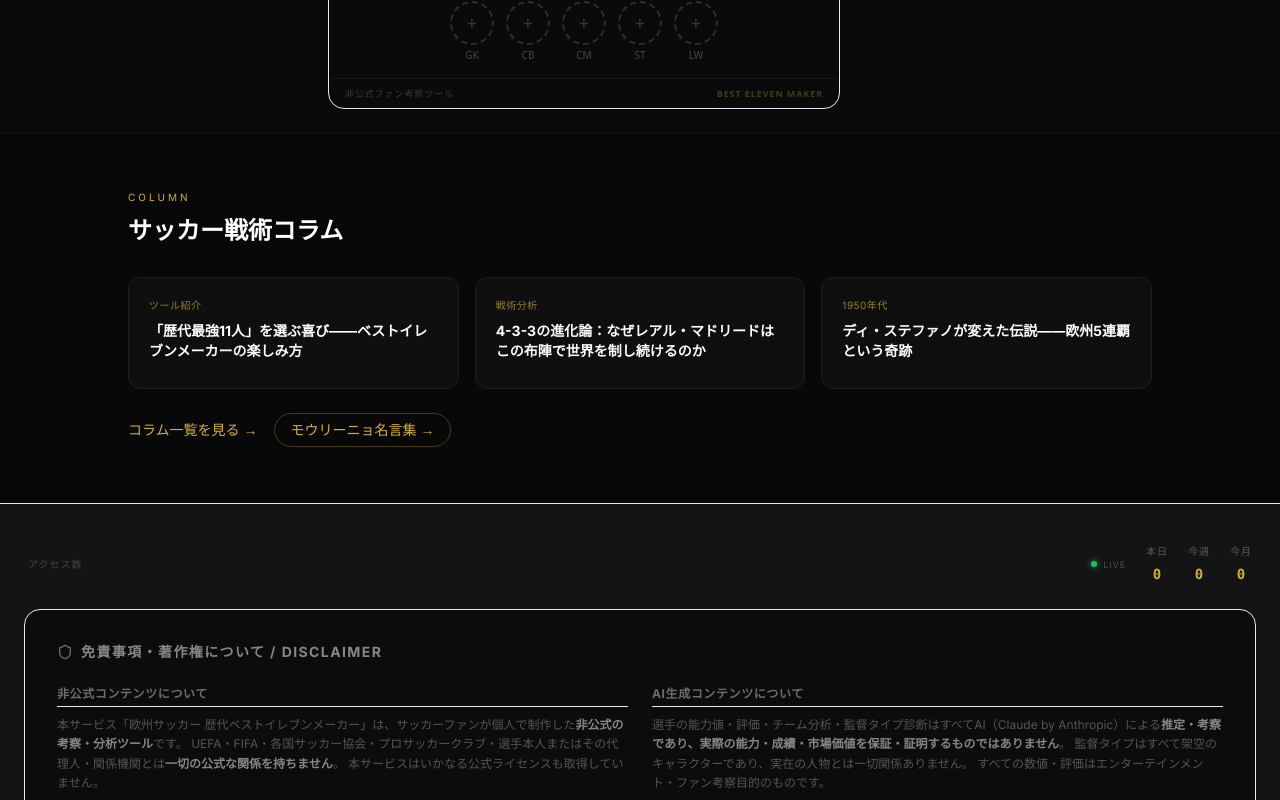
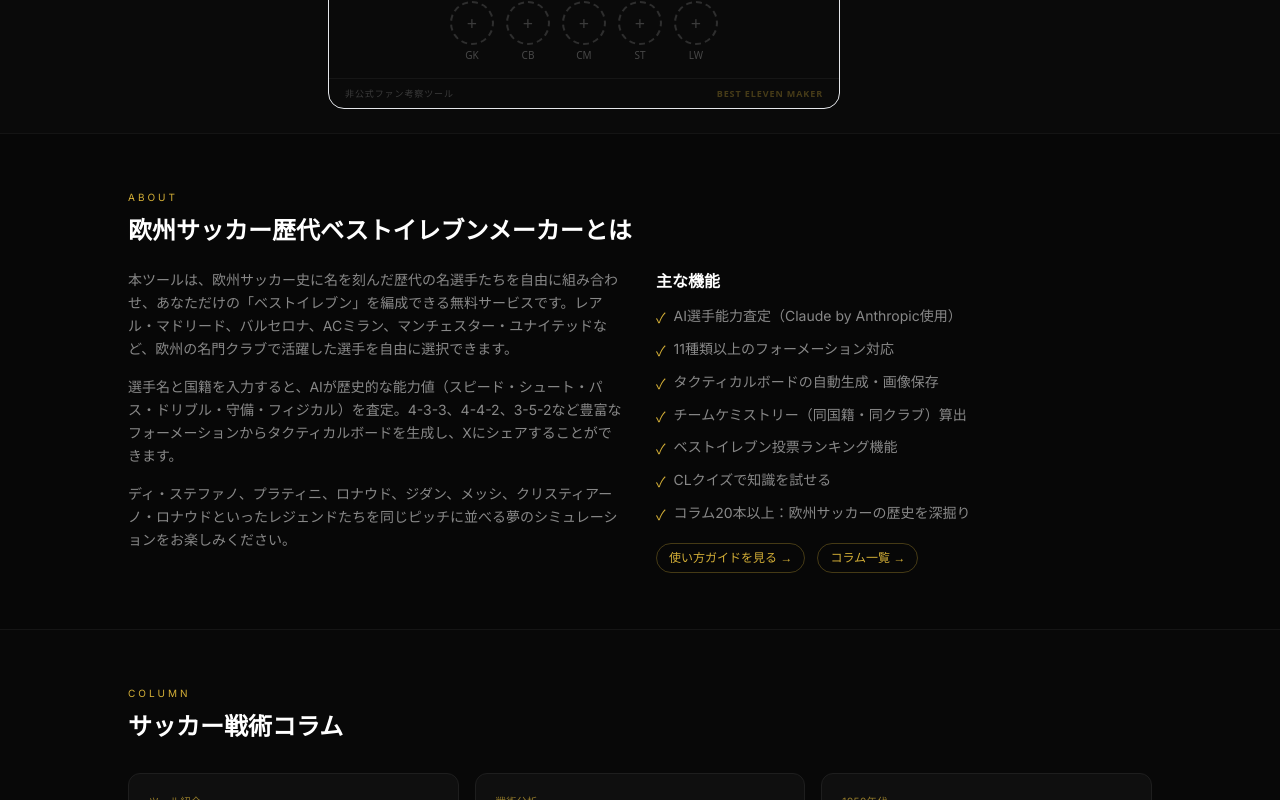
Before and after one commit to tomoakihara94-eng/ultrasrei-football, a Next.js app: page / in a window 1280 px wide. Shown: the part 980-1780 px from the top of the page. Built offline with nearby package versions, Linux system fonts and the light colour scheme; no server answers; a web font is replaced by a local one.

Commit message:
adsense: add sitemap, robots, JSON-LD schema, homepage content

```diff
--- a/src/app/blog/[slug]/page.tsx
+++ b/src/app/blog/[slug]/page.tsx
@@ -14,8 +14,21 @@ export async function generateMetadata({ params }: Props): Promise<Metadata> {
   const post = getBlogPost(slug);
   if (!post) return {};
   return {
-    title: `${post.title} | レアル・マドリードコラム`,
+    title: `${post.title} | 欧州サッカーコラム`,
     description: post.excerpt,
+    openGraph: {
+      title: post.title,
+      description: post.excerpt,
+      type: 'article',
+      url: `https://ultrasrei.com/blog/${slug}`,
+      siteName: '欧州サッカー歴代ベストイレブンメーカー',
+      locale: 'ja_JP',
+    },
+    twitter: {
+      card: 'summary_large_image',
+      title: post.title,
+      description: post.excerpt,
+    },
   };
 }
 
@@ -28,8 +41,24 @@ export default async function BlogPostPage({ params }: Props) {
   const prev = currentIndex > 0 ? blogPosts[currentIndex - 1] : null;
   const next = currentIndex < blogPosts.length - 1 ? blogPosts[currentIndex + 1] : null;
 
+  const articleJsonLd = {
+    '@context': 'https://schema.org',
+    '@type': 'Article',
+    headline: post.title,
+    description: post.excerpt,
+    author: { '@type': 'Organization', name: 'Hara Tech', url: 'https://ultrasrei.com/about' },
+    publisher: { '@type': 'Organization', name: 'Hara Tech', url: 'https://ultrasrei.com' },
+    url: `https://ultrasrei.com/blog/${slug}`,
+    inLanguage: 'ja',
+    mainEntityOfPage: { '@type': 'WebPage', '@id': `https://ultrasrei.com/blog/${slug}` },
+  };
+
   return (
     <div className="min-h-screen bg-[#0a0a0a] text-white" style={{ fontFamily: 'var(--font-inter)' }}>
+      <script
+        type="application/ld+json"
+        dangerouslySetInnerHTML={{ __html: JSON.stringify(articleJsonLd) }}
+      />
       {/* Header */}
       <header className="border-b border-[#1e1e1e] bg-[#0d0d0d]">
         <div className="max-w-3xl mx-auto px-6 py-4 flex items-center justify-between">
--- a/src/app/layout.tsx
+++ b/src/app/layout.tsx
@@ -15,12 +15,56 @@ const inter = Inter({
 });
 
 export const metadata: Metadata = {
-  title: '欧州サッカー歴代ベストイレブンメーカー',
-  description: '欧州サッカーの歴史的名手でベストイレブンを編成。AI能力査定＆タクティカルボード生成。非公式ファンアプリ。',
+  title: {
+    default: '欧州サッカー歴代ベストイレブンメーカー | ultrasrei.com',
+    template: '%s | 欧州サッカー歴代ベストイレブンメーカー',
+  },
+  description: '欧州サッカーの歴代名選手でベストイレブンを編成できる無料ツール。AIが選手の能力を査定し、タクティカルボードを自動生成。レアル・マドリード、バルセロナ、CL優勝クラブの名手を自由に組み合わせてXにシェアしよう。',
+  keywords: ['欧州サッカー', 'ベストイレブン', 'レアルマドリード', 'チャンピオンズリーグ', 'サッカー歴代選手', 'フォーメーション', 'タクティカルボード'],
+  authors: [{ name: 'Hara Tech' }],
+  creator: 'Hara Tech',
+  metadataBase: new URL('https://ultrasrei.com'),
   openGraph: {
     title: '欧州サッカー歴代ベストイレブンメーカー',
-    description: '歴史的名手でベストイレブンを作成してXにシェア',
+    description: '歴代名選手でベストイレブンを作成してXにシェア。AI能力査定＆タクティカルボード生成。',
     type: 'website',
+    url: 'https://ultrasrei.com',
+    siteName: '欧州サッカー歴代ベストイレブンメーカー',
+    locale: 'ja_JP',
+  },
+  twitter: {
+    card: 'summary_large_image',
+    title: '欧州サッカー歴代ベストイレブンメーカー',
+    description: '歴代名選手でベストイレブンを作成してXにシェア',
+  },
+  robots: {
+    index: true,
+    follow: true,
+    googleBot: {
+      index: true,
+      follow: true,
+    },
+  },
+};
+
+const jsonLd = {
+  '@context': 'https://schema.org',
+  '@type': 'WebApplication',
+  name: '欧州サッカー歴代ベストイレブンメーカー',
+  url: 'https://ultrasrei.com',
+  description: '欧州サッカーの歴代名選手でベストイレブンを編成できる無料ツール。AIが選手の能力を査定し、タクティカルボードを自動生成。',
+  applicationCategory: 'SportsApplication',
+  operatingSystem: 'Web',
+  inLanguage: 'ja',
+  author: {
+    '@type': 'Organization',
+    name: 'Hara Tech',
+    url: 'https://ultrasrei.com/about',
+  },
+  offers: {
+    '@type': 'Offer',
+    price: '0',
+    priceCurrency: 'JPY',
   },
 };
 
@@ -28,6 +72,10 @@ export default function RootLayout({ children }: { children: React.ReactNode })
   return (
     <html lang="ja" className={`${playfair.variable} ${inter.variable}`}>
       <head>
+        <script
+          type="application/ld+json"
+          dangerouslySetInnerHTML={{ __html: JSON.stringify(jsonLd) }}
+        />
         <script
           async
           src="https://pagead2.googlesyndication.com/pagead/js/adsbygoogle.js?client=ca-pub-5901528172536391"
--- a/src/app/page.tsx
+++ b/src/app/page.tsx
@@ -637,6 +637,52 @@ export default function Home() {
       {/* モバイル固定ボタン分の余白 */}
       <div className="lg:hidden h-20" />
 
+      {/* ===== ABOUT SECTION（SEO用静的コンテンツ） ===== */}
+      <section className="border-t border-white/5 bg-black/30 py-14 px-6">
+        <div className="max-w-5xl mx-auto">
+          <p className="text-[10px] tracking-[0.3em] text-[#D4AF37] uppercase mb-2">About</p>
+          <h2 className="text-2xl font-bold text-white mb-6" style={{ fontFamily: 'var(--font-playfair)' }}>
+            欧州サッカー歴代ベストイレブンメーカーとは
+          </h2>
+          <div className="grid md:grid-cols-2 gap-8 text-[#888] text-sm leading-relaxed">
+            <div>
+              <p className="mb-4">
+                本ツールは、欧州サッカー史に名を刻んだ歴代の名選手たちを自由に組み合わせ、あなただけの「ベストイレブン」を編成できる無料サービスです。レアル・マドリード、バルセロナ、ACミラン、マンチェスター・ユナイテッドなど、欧州の名門クラブで活躍した選手を自由に選択できます。
+              </p>
+              <p className="mb-4">
+                選手名と国籍を入力すると、AIが歴史的な能力値（スピード・シュート・パス・ドリブル・守備・フィジカル）を査定。4-3-3、4-4-2、3-5-2など豊富なフォーメーションからタクティカルボードを生成し、Xにシェアすることができます。
+              </p>
+              <p>
+                ディ・ステファノ、プラティニ、ロナウド、ジダン、メッシ、クリスティアーノ・ロナウドといったレジェンドたちを同じピッチに並べる夢のシミュレーションをお楽しみください。
+              </p>
+            </div>
+            <div>
+              <h3 className="text-white font-bold mb-3 text-base">主な機能</h3>
+              <ul className="space-y-2">
+                {[
+                  'AI選手能力査定（Claude by Anthropic使用）',
+                  '11種類以上のフォーメーション対応',
+                  'タクティカルボードの自動生成・画像保存',
+                  'チームケミストリー（同国籍・同クラブ）算出',
+                  'ベストイレブン投票ランキング機能',
+                  'CLクイズで知識を試せる',
+                  'コラム20本以上：欧州サッカーの歴史を深掘り',
+                ].map((item) => (
+                  <li key={item} className="flex items-start gap-2">
+                    <span className="text-[#D4AF37] mt-0.5 shrink-0">✓</span>
+                    <span>{item}</span>
+                  </li>
+                ))}
+              </ul>
+              <div className="mt-4 flex gap-3 flex-wrap">
+                <a href="/guide" className="text-xs text-[#D4AF37] hover:text-[#F0D060] transition-colors border border-[#D4AF37]/30 px-3 py-1.5 rounded-full">使い方ガイドを見る →</a>
+                <a href="/blog" className="text-xs text-[#D4AF37] hover:text-[#F0D060] transition-colors border border-[#D4AF37]/30 px-3 py-1.5 rounded-full">コラム一覧 →</a>
+              </div>
+            </div>
+          </div>
+        </div>
+      </section>
+
       {/* ===== COLUMN SECTION ===== */}
       <section className="border-t border-white/5 bg-black/20 py-14 px-6">
         <div className="max-w-5xl mx-auto">
--- /dev/null
+++ b/src/app/robots.ts
@@ -0,0 +1,12 @@
+import { MetadataRoute } from 'next';
+
+export default function robots(): MetadataRoute.Robots {
+  return {
+    rules: {
+      userAgent: '*',
+      allow: '/',
+      disallow: ['/api/'],
+    },
+    sitemap: 'https://ultrasrei.com/sitemap.xml',
+  };
+}
--- /dev/null
+++ b/src/app/sitemap.ts
@@ -0,0 +1,26 @@
+import { MetadataRoute } from 'next';
+import { blogPosts } from '@/lib/blogPosts';
+
+export default function sitemap(): MetadataRoute.Sitemap {
+  const base = 'https://ultrasrei.com';
+
+  const staticPages: MetadataRoute.Sitemap = [
+    { url: base, lastModified: new Date(), changeFrequency: 'weekly', priority: 1.0 },
+    { url: `${base}/blog`, lastModified: new Date(), changeFrequency: 'weekly', priority: 0.9 },
+    { url: `${base}/guide`, lastModified: new Date(), changeFrequency: 'monthly', priority: 0.8 },
+    { url: `${base}/mourinho`, lastModified: new Date(), changeFrequency: 'monthly', priority: 0.8 },
+    { url: `${base}/vote`, lastModified: new Date(), changeFrequency: 'weekly', priority: 0.7 },
+    { url: `${base}/quiz`, lastModified: new Date(), changeFrequency: 'monthly', priority: 0.7 },
+    { url: `${base}/about`, lastModified: new Date(), changeFrequency: 'monthly', priority: 0.6 },
+    { url: `${base}/privacy`, lastModified: new Date(), changeFrequency: 'yearly', priority: 0.4 },
+  ];
+
+  const blogPages: MetadataRoute.Sitemap = blogPosts.map((post) => ({
+    url: `${base}/blog/${post.slug}`,
+    lastModified: new Date(),
+    changeFrequency: 'monthly' as const,
+    priority: 0.85,
+  }));
+
+  return [...staticPages, ...blogPages];
+}
```
